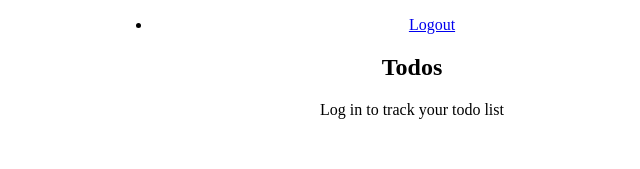
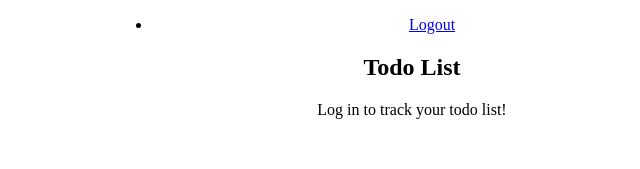
Before and after one commit to lacyjpr/todo-mongo, a React app in the folder client/: page / in a window 1280 px wide. Shown: the top 169 px of the page, without its empty margins (228-868 px from the left). Built offline with nearby package versions, Linux system fonts and the light colour scheme; no server answers.

Commit message:
Edit Home copy

```diff
--- a/client/src/components/Home.jsx
+++ b/client/src/components/Home.jsx
@@ -2,8 +2,8 @@ import React from 'react';
 
 const Home = () => (
   <div>
-    <h2>Todos</h2>
-    <p>Log in to track your todo list</p>
+    <h2>Todo List</h2>
+    <p>Log in to track your todo list!</p>
   </div>
 );
 
```
